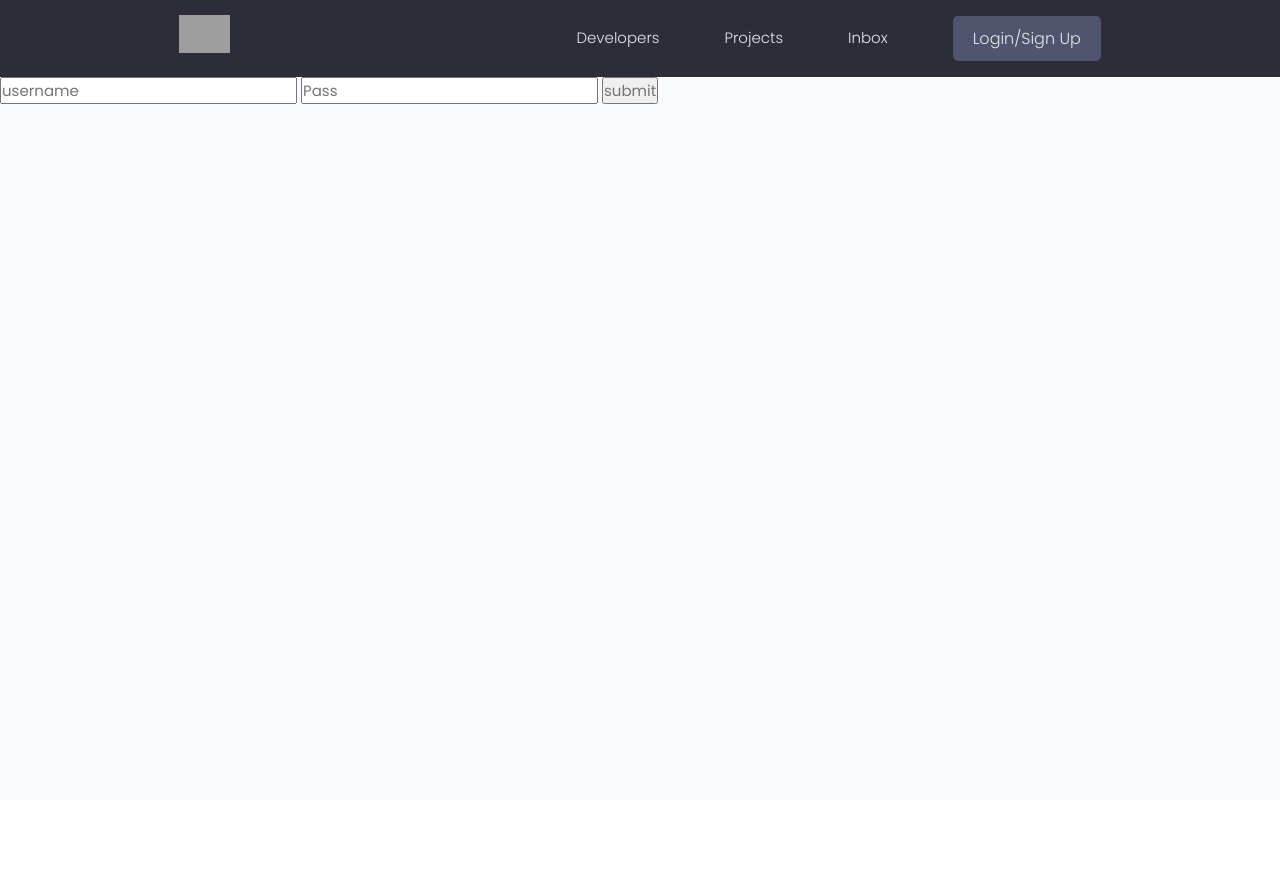
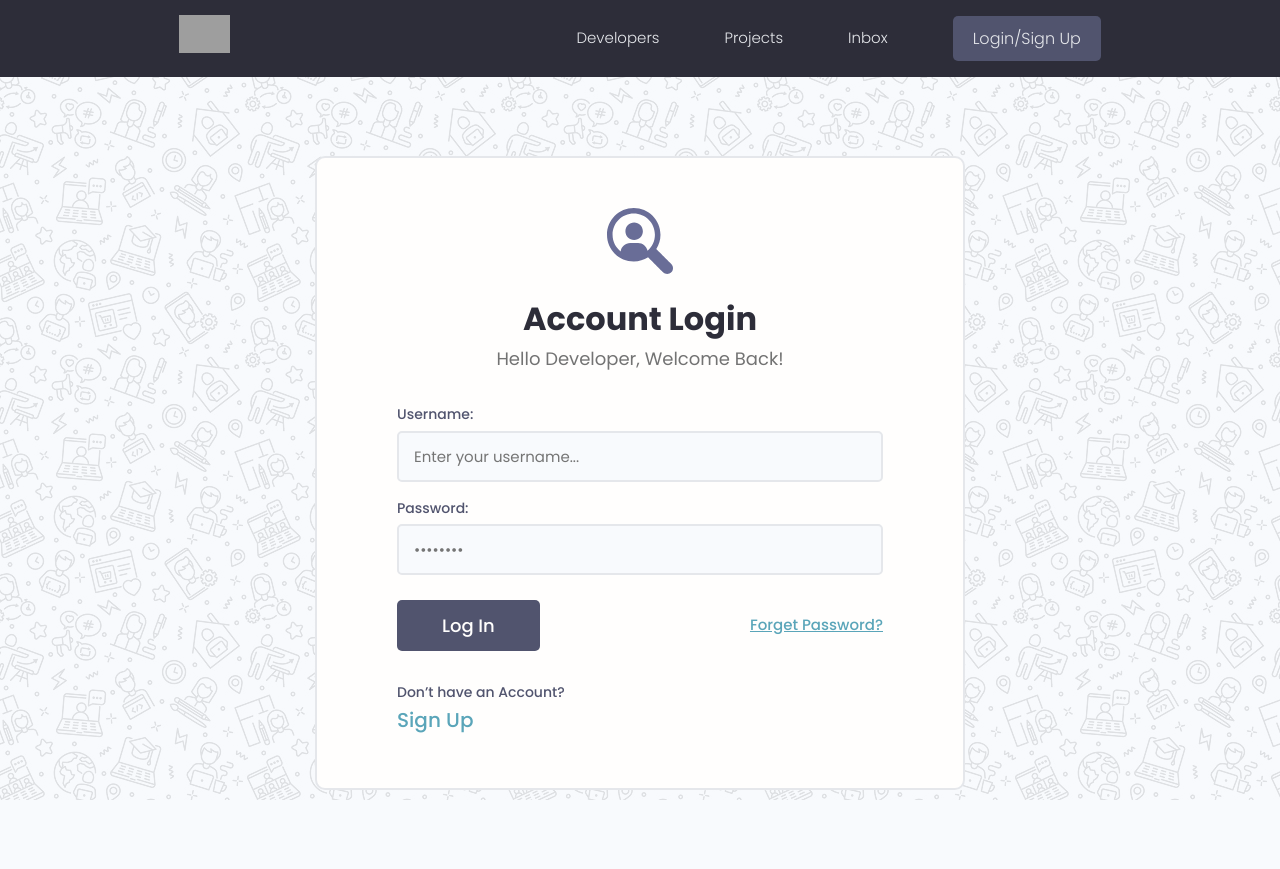
Before and after one commit to DevBin404/DevSearch, a Django app: a page that uses devsearch/templates/main.html in a window 1280 px wide. Before the commit the page ends 104 px from the top, so only its background shows below. Run offline with Django 3.2, Linux system fonts and the light colour scheme; some libraries are stand-ins or nearby versions; grey boxes are pictures that could not be loaded.

Commit message:
edit profile page

```diff
--- a/devsearch/passwords.txt
+++ b/devsearch/passwords.txt
@@ -1,4 +1,5 @@
 Dev: 8651
+Am: 8651
 John: abcd1234!@#$
 Dennis: denivy@2
 Stevo: HeyAlfred!@#$
--- a/devsearch/static/styles/app.css
+++ b/devsearch/static/styles/app.css
@@ -846,3 +846,10 @@ img {
   margin-bottom: 1rem;
   margin-top: 2rem;
 }
+
+#messageDiv {
+  position: absolute;
+  left: 50%;
+  transform: translate(-50%, 0);
+  font-size: 50px;
+}
--- a/devsearch/static/uikit/app.js
+++ b/devsearch/static/uikit/app.js
@@ -1,4 +1,7 @@
 // Invoke Functions Call on Document Loaded
-document.addEventListener('DOMContentLoaded', function () {
-  hljs.highlightAll();
-});
+
+var messageWrapper = document.querySelector('.alert')
+console.log(messageWrapper)
+setTimeout(function(){
+  messageWrapper.style.display = 'none';
+}, 5000)
--- a/devsearch/templates/main.html
+++ b/devsearch/templates/main.html
@@ -20,16 +20,22 @@
 <body>
     {% include 'navbar.html' %}
 
-    {% if messages %}
-    <ul class="messages">
-        {% for message in messages %}
-            <li {% if message.tags %} class="{{ message.tags }}" {% endif %}>{{message}}</li>
-        {% endfor %}
-    </ul>
-    {% endif %}
+
+    <div id="messageDiv">
+    {% for message in messages %}
+    <div class="message alert alert--{{message.tags}}" >
+      <p class="alert__message">{{message}}</p>
+
+    </div>
+    {% endfor %}
+  </div>
 
     {% block content %}
     {% endblock content %}
 
 </body>
+<script src="{% static 'uikit/app.js' %}" >
+
+
+</script>
 </html>
--- a/devsearch/templates/navbar.html
+++ b/devsearch/templates/navbar.html
@@ -18,7 +18,7 @@
           <li class="header__menuItem"><a href="inbox.html">Inbox</a></li>
 
           {% if request.user.is_authenticated %}
-          <li class="header__menuItem"><a href="{% url 'create-project' %}">Add Project</a></li>
+          <li class="header__menuItem"><a href="{% url 'account' %}">Account</a></li>
           <li class="header__menuItem"><a href="{% url 'logout' %}" class="btn btn--sub">Logout</a></li>
           {% else %}
           <li class="header__menuItem"><a href="{% url 'login' %}" class="btn btn--sub">Login/Sign Up</a></li>
--- a/devsearch/users/templates/users/login-register.html
+++ b/devsearch/users/templates/users/login-register.html
@@ -1,15 +1,99 @@
 {% extends 'main.html' %}
-
+{% load static %}
 {% block content %}
 
-<form action="{% url 'login' %}" method="POST">
-    {% csrf_token %}
-    <input type="text" name="username" placeholder="username">
-    <input type="text" name="password" placeholder="Pass">
-    <input type="submit" value="submit">
+{% if page == 'register' %}
+
+<div class="auth">
+    <div class="card">
+      <div class="auth__header text-center">
+        <a href="/">
+          <img src="{% static 'images/icon.svg' %}" alt="icon" />
+        </a>
+        <h3>Account SignUp</h3>
+        <p>Create a new developer account</p>
+      </div>
+
+      <form action="{% url 'register' %}" method="POST" class="form auth__form">
+        {% csrf_token %}
+
+        {% for field in form %}
+        <div class="form__field">
+          <label for="formInput#email">{{field.label}}: </label>
+            {{field}}
+
+            <!-- {% if field.help_text %}
+
+            <small>{{field.help_text}}</small>
+            {% endif %} -->
+
+            {% for error in field.errors %}
+                <p style="color:red;" >{{error}}</p>
+            {% endfor %}
+        </div>
+        {% endfor %}
+
+        <div class="auth__actions">
+          <input class="btn btn--sub btn--lg" type="submit" value="Sign  In" />
+        </div>
+      </form>
+      <div class="auth__alternative">
+        <p>Already have an Account?</p>
+        <a href="{% url 'login' %}">Log In</a>
+      </div>
+    </div>
+  </div>
 
 
-</form>
+{% else %}
 
+<div class="auth">
+    <div class="card">
+      <div class="auth__header text-center">
+        <a href="/">
+          <img src="{% static 'images/icon.svg'%}" alt="icon" />
+        </a>
+        <h3>Account Login</h3>
+        <p>Hello Developer, Welcome Back!</p>
+      </div>
+
+      <form action="{% url 'login' %}" method="POST" class="form auth__form">
+        {% csrf_token %}
+        <!-- Input:Username -->
+        <div class="form__field">
+          <label for="formInput#text">Username: </label>
+          <input
+            class="input input--text"
+            id="formInput#text"
+            type="text"
+            name="username"
+            placeholder="Enter your username..."
+          />
+        </div>
+
+        <!-- Input:Password -->
+        <div class="form__field">
+          <label for="formInput#password">Password: </label>
+          <input
+            class="input input--password"
+            id="formInput#passowrd"
+            type="password"
+            name="password"
+            placeholder="••••••••"
+          />
+        </div>
+        <div class="auth__actions">
+          <input class="btn btn--sub btn--lg" type="submit" value="Log In" />
+          <a href="forgetpassword.html">Forget Password?</a>
+        </div>
+      </form>
+      <div class="auth__alternative">
+        <p>Don’t have an Account?</p>
+        <a href="{% url 'register' %}">Sign Up</a>
+      </div>
+    </div>
+  </div>
+
+{% endif %}
 
 {% endblock content %}
--- a/devsearch/users/urls.py
+++ b/devsearch/users/urls.py
@@ -4,6 +4,9 @@ from .import views
 urlpatterns = [
     path('login/', views.loginUser, name='login'),
     path('logout/', views.logoutUser, name='logout'),
+    path('register/', views.regitsterUser, name='register'),
     path('', views.profiles, name='profiles'),
     path('profile/<str:pk>/', views.userProfile, name='user-profile'),
+    path('account/', views.userAccount, name='account'),
+    path('edit-account/', views.editAccount, name='edit-account',)
 ]
--- a/devsearch/users/views.py
+++ b/devsearch/users/views.py
@@ -2,10 +2,14 @@ from django.shortcuts import render, redirect
 from django.contrib.auth import login, authenticate, logout
 from django.contrib import messages
 from .models import Profile
+from .forms import CustomUserCreationForm, ProfileForm
 from django.contrib.auth.models import User
+from django.contrib.auth.decorators import login_required
 
 
 def loginUser(request):
+    page = 'login'
+
     if request.user.is_authenticated:
         return redirect('profiles')
 
@@ -13,24 +17,50 @@ def loginUser(request):
         username = request.POST['username']
         password = request.POST['password']
 
-        try:
-            user = User.objects.get(username=username)
-        except:
-            messages.error(request, 'Username does not exist')
-
         user = authenticate(request, username=username, password=password)
         if user is not None:
             login(request, user)
-            return redirect('profiles')
+            return redirect('edit-account')
         else:
             messages.error(request, 'Username OR password is incorrect')
-    return render(request, 'users/login-register.html')
+
+    context = {
+        'page': page,
+    }
+    return render(request, 'users/login-register.html', context)
+
+
+def regitsterUser(request):
+    page = 'register'
+    form = CustomUserCreationForm()
+
+    if request.method == 'POST':
+        form = CustomUserCreationForm(request.POST)
+
+        if form.is_valid():
+            user = form.save(commit=False)
+            user.username = user.username.lower()
+            user.save()
+
+            messages.success(request, 'User account was created')
+
+            login(request, user)
+            return redirect('edit-account')
+        else:
+            messages.error(request, 'An error has occurred during registration')
+
+    context = {
+        'page': page,
+        'form': form,
+    }
+    return render(request, 'users/login-register.html', context)
 
 
 def logoutUser(request):
     logout(request)
-    messages.success(request, 'User was seccussfuly logged out')
+    messages.success(request, 'Successfully logged out')
     return redirect('login')
+
 
 def profiles(request):
     profiles = Profile.objects.all()
@@ -52,3 +82,35 @@ def userProfile(request, pk):
         'otherSkills': otherSkills,
     }
     return render(request, 'users/user-profile.html', context)
+
+
+@login_required(login_url='login')
+def userAccount(request):
+    profile = request.user.profile
+    skills = profile.skill_set.all()
+    projects = profile.project_set.all()
+
+    context = {
+        'profile': profile,
+        'skills': skills,
+        'projects': projects
+    }
+    return render(request, 'users/account.html', context)
+
+
+@login_required(login_url='login')
+def editAccount(request):
+    profile = request.user.profile
+    form = ProfileForm(instance=profile)
+
+    if request.method == 'POST':
+        form = ProfileForm(request.POST, request.FILES, instance=profile)
+        if form.is_valid:
+            form.save()
+
+            return redirect('account')
+
+    context = {
+        'form': form,
+    }
+    return render(request, 'users/profile-form.html', context)
```
Also changed, not shown: devsearch/users/forms.py (added, +32 -0 lines), devsearch/users/signals.py (+11 -1 lines), devsearch/users/templates/users/account.html (added, +109 -0 lines), devsearch/users/templates/users/form-template.html (added, +68 -0 lines), devsearch/users/templates/users/profile-form.html (added, +28 -0 lines), devsearch/db.sqlite3, devsearch/static/images/icon.svg (added), devsearch/static/images/pattern.jpg (added).
